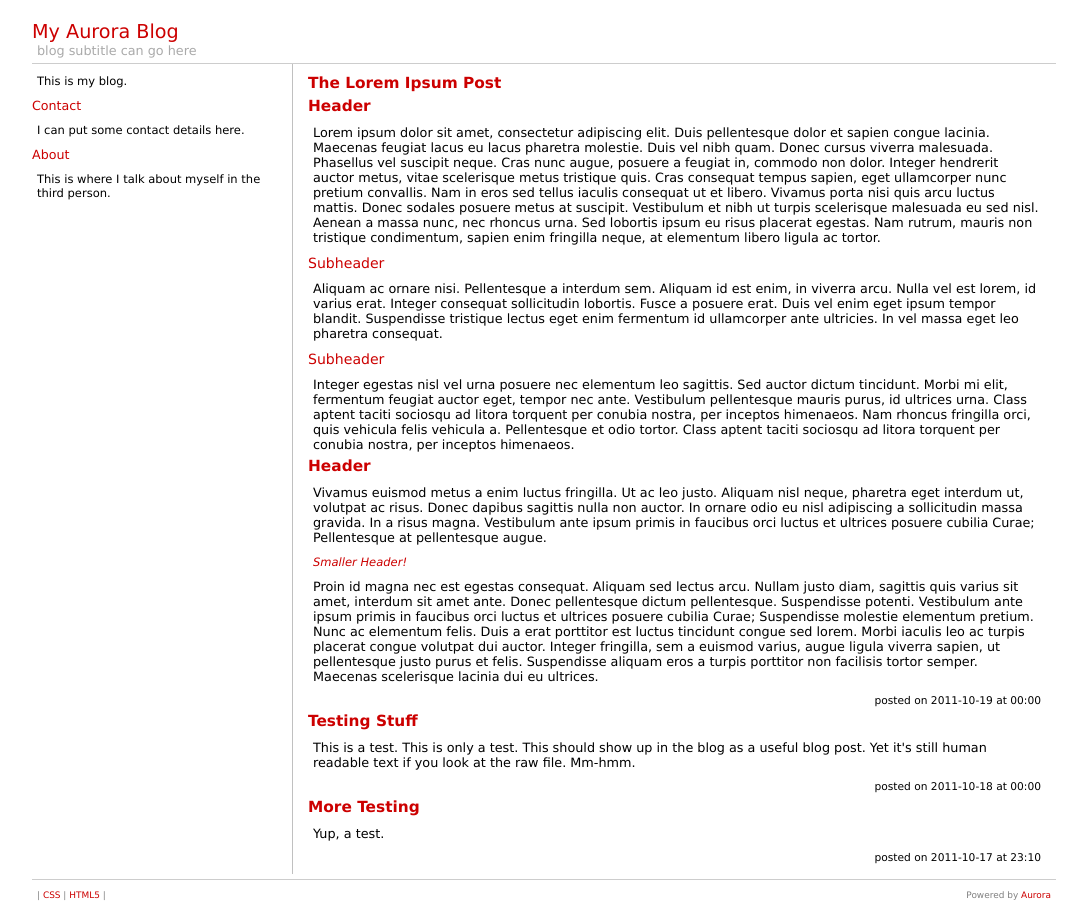
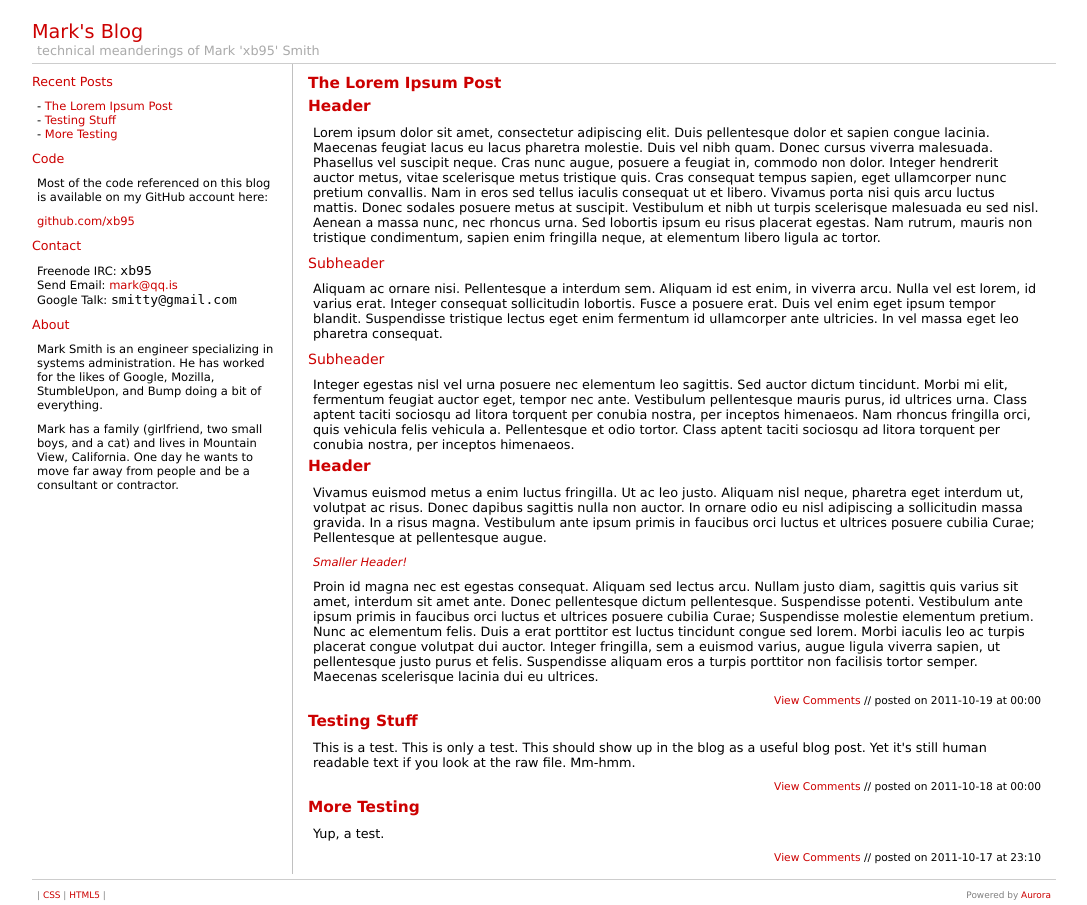
Before and after one commit to zorkian/aurora, a Flask app: page / in a window 1280 px wide. Shown: the whole page, without its empty margins (96-1183 px from the left). Run offline with Flask 2, Linux system fonts and the light colour scheme; some libraries are stand-ins or nearby versions.

Commit message:
some more styling changes

```diff
--- a/app.py
+++ b/app.py
@@ -14,17 +14,21 @@ Written by Mark Smith <mark@qq.is>.
 
 '''
 
+import datetime
 import os
 import re
 import pprint
-from flask import Flask, render_template, redirect, Markup
+import PyRSS2Gen as RSS2
+from flask import Flask, render_template, redirect, Markup, make_response, escape
 from markdown import markdown
 from time import time
 from aurora import *
 
 CONFIG = {
-    'title':    "My Aurora Blog",
-    'subtitle': "blog subtitle can go here",
+    'url':      "http://qq.is",
+    'title':    "Mark's Blog",
+    'subtitle': "technical meanderings of Mark 'xb95' Smith",
+    'description': "Technical ramblings somewhere between development and operations.",
 }
 
 ARTICLE_CACHE_TIMER = None
@@ -60,9 +64,34 @@ def article(slug=None):
     return template('article.html', article=ARTICLES.by_slug[slug])
 
 
+@app.route('/articles.xml')
+def xml_index(slug=None):
+    global ARTICLES, CONFIG
+    items = []
+    for article in ARTICLES.by_recent[-10:]:
+        items.append(RSS2.RSSItem(
+             title = article.title,
+             link = "%s/article/%s" % (CONFIG['url'], article.slug),
+             description = escape(markdown(article.raw_content)),
+             guid = RSS2.Guid("%s/article/%s" % (CONFIG['url'], article.slug)),
+             pubDate = datetime.datetime.strptime('%s %s' % (article.date, article.time), '%Y-%m-%d %H:%M')))
+    items.reverse()
+
+    rss = RSS2.RSS2(
+        title = CONFIG['title'],
+        link = CONFIG['url'],
+        description = CONFIG['description'],
+        lastBuildDate = datetime.datetime.utcnow(),
+        items = items)
+
+    response = make_response(rss.to_xml(encoding='utf-8'))
+    response.headers['Content-Type'] = 'application/rss+xml'
+    return response
+
+
 @app.errorhandler(404)
 def error_404(error=None):
-    return template('404.html')
+    return template('404.html'), 404
 
 
 @app.before_request
--- a/templates/index.html
+++ b/templates/index.html
@@ -1,8 +1,39 @@
 {% extends "layout/base.html" %}
+{% block head %}
+    <link rel="alternate" type="application/rss+xml" title="RSS Feed" href="{{ config.url }}/articles.xml" />
+{% endblock %}
+{% block presidebar %}
+    <h2>Recent Posts</h2>
+    <p>
+    {% for article in articles.on_index %}
+        - <a href='/article/{{ article.slug }}'>{{ article.title }}</a>
+        <br />
+    {% endfor %}
+    </p>
+{% endblock %}
 {% block content %}
     {% for article in articles.on_index %}
         {% if had_article %}<hr class='article' />{% endif %}
-        {% include 'layout/article/simple.html' %}
+        <div class='article'>
+            <h1><a href='/article/{{ article.slug }}'>{{ article.title }}</a></h1>
+            {{ article.content }}
+            <p class='suffix'>
+                <a href='/article/{{ article.slug }}#disqus_thread' data-disqus-identifier='{{ article.slug }}'>View Comments</a>
+                // posted on {{ article.date }} at {{ article.time }}
+            </p>
+        </div>
         {% set had_article = True %}
     {% endfor %}
+
+<script type="text/javascript">
+    var disqus_shortname = 'xb95';
+
+    /* * * DON'T EDIT BELOW THIS LINE * * */
+    (function () {
+        var s = document.createElement('script'); s.async = true;
+        s.type = 'text/javascript';
+        s.src = 'http://' + disqus_shortname + '.disqus.com/count.js';
+        (document.getElementsByTagName('HEAD')[0] || document.getElementsByTagName('BODY')[0]).appendChild(s);
+    }());
+</script>
 {% endblock %}
--- a/templates/layout/article/simple.html
+++ /dev/null
@@ -1,5 +0,0 @@
-<div class='article'>
-    <h1><a href='/article/{{ article.slug }}'>{{ article.title }}</a></h1>
-    {{ article.content }}
-    <p class='suffix'>posted on {{ article.date }} at {{ article.time }}</p>
-</div>
--- a/templates/layout/base.html
+++ b/templates/layout/base.html
@@ -4,6 +4,7 @@
     <link rel="stylesheet" type="text/css" href="/static/css/aurora.css">
     <meta http-equiv="Content-Type" content="text/html; charset=UTF-8"/>
     <title>{% block title %}{{ config.title }}{% endblock %}</title>
+    {% block head %}{% endblock %}
 </head>
 <body>
   <div id="container">
@@ -14,6 +15,7 @@
     </div>
 
     <div id="left">
+        {% block presidebar %}{% endblock %}
         {% block sidebar %}{% include 'sidebar.html' %}{% endblock %}
     </div>
 
--- a/templates/sidebar.html
+++ b/templates/sidebar.html
@@ -1,9 +1,22 @@
-<p>This is my blog.</p>
+<h2>Code</h2>
+
+<p>Most of the code referenced on this blog is available on my GitHub
+account here:</p>
+
+<p><a href="https://github.com/xb95">github.com/xb95</a></p>
 
 <h2>Contact</h2>
 
-<p>I can put some contact details here.</p>
+<p>Freenode IRC: <tt>xb95</tt><br />
+Send Email: <a href="mailto:mark@qq.is">mark@qq.is</a><br />
+Google Talk: <tt>smitty@gmail.com</tt></p>
 
 <h2>About</h2>
 
-<p>This is where I talk about myself in the third person.</p>
+<p>Mark Smith is an engineer specializing in systems administration.
+He has worked for the likes of Google, Mozilla, StumbleUpon, and Bump
+doing a bit of everything.</p>
+
+<p>Mark has a family (girlfriend, two small boys, and a cat) and lives
+in Mountain View, California. One day he wants to move far away from
+people and be a consultant or contractor.</p>
```
Also changed, not shown: templates/404.html (+3 -4 lines), templates/article.html (+18 -1 lines).
